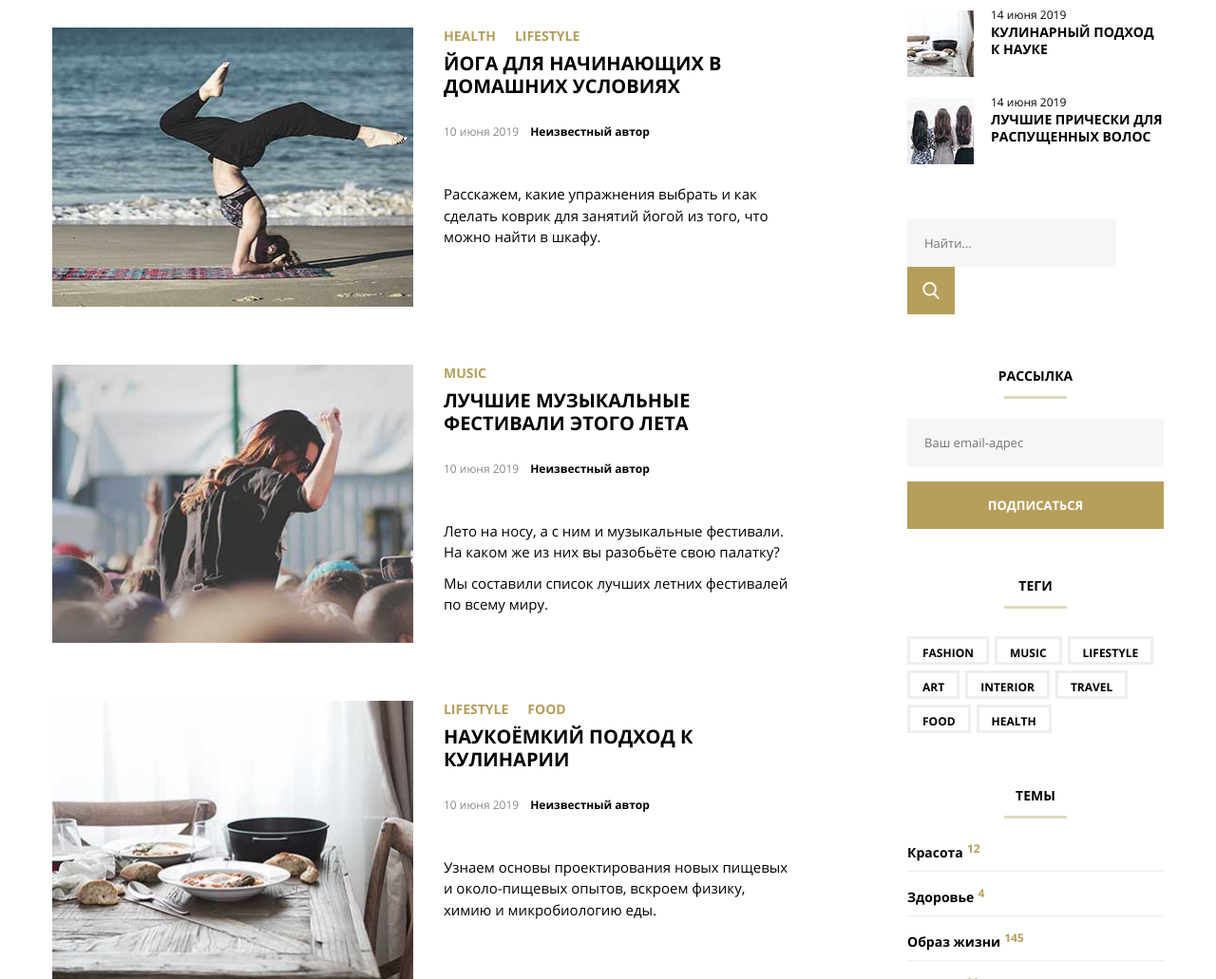
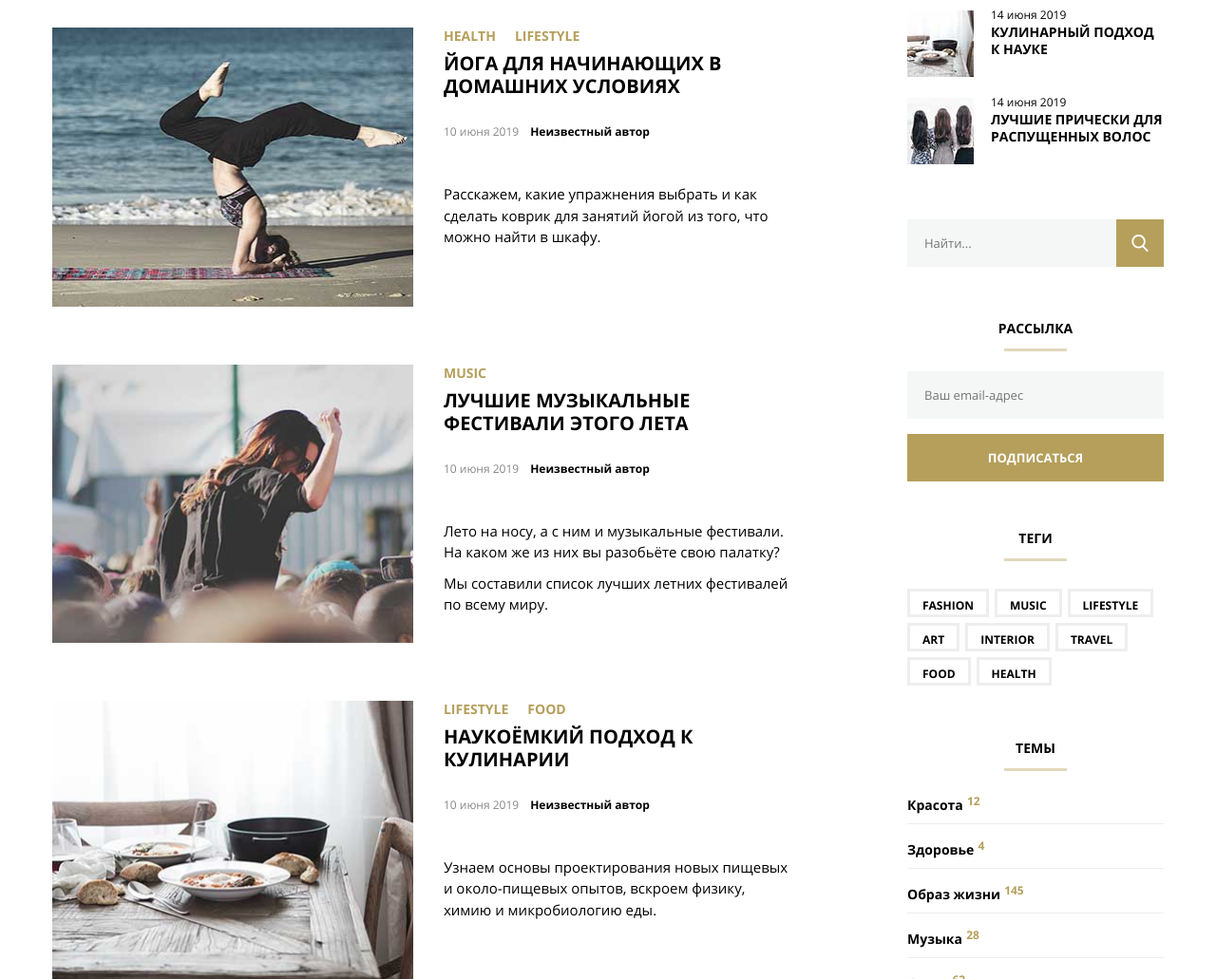
Before and after one commit to lnp1961/mq-diplom1, a plain HTML site: page index.html in a window 1280 px wide. Shown: the part 1152-2183 px from the top of the page at 95% size. Drawn offline with Linux system fonts and the light colour scheme; files whose address does not match are found by name.

Commit message:
Update index.html

```diff
--- a/index.html
+++ b/index.html
@@ -367,11 +367,11 @@
                   <form class="search-form">
                    <label>
                      <span class="hidden-span">Поле поиска</span>
-	                <input type="search" class="search-field" placeholder="Найти..." required>
-	           </label>
-	           <label>
-	               <span class="hidden-span">Начать поиск</span>
-	               <button class="search-button"></button>
+                     <input type="search" class="search-field" placeholder="Найти..." required><!--
+               --></label><!--
+               --><label><!--
+                 --><span class="hidden-span">Начать поиск</span><!--
+                 --><button class="search-button"></button>
                  </label>
                </form>
              </nav>
```
Lines whose indentation alone changed are shown as unchanged.
